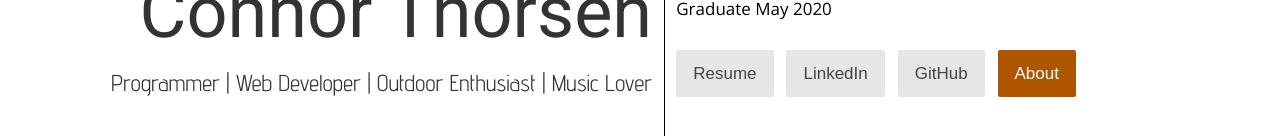
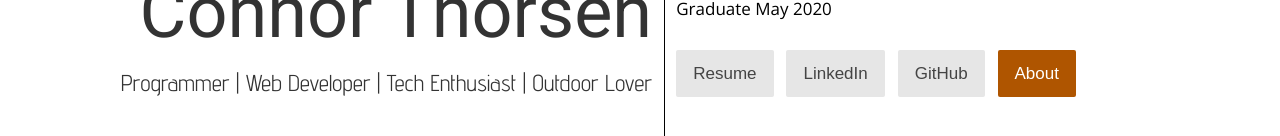
Before and after one commit to cthorsen31/cthorsen.com, a plain HTML site: page index.html in a window 1280 px wide. Shown: the part 366-502 px from the top of the page. Drawn offline with nearby package versions, Linux system fonts and the light colour scheme.

Commit message:
Updated tagline words

```diff
--- a/index.html
+++ b/index.html
@@ -11,7 +11,7 @@
         <div class="left-content leftsidecontent">
             <div class=header>Connor Thorsen</div>
             <br>
-            <div class=subheader id=tagline>Programmer | Web Developer | Outdoor Enthusiast | Music Lover<br></div>
+            <div class=subheader id=tagline>Programmer | Web Developer | Tech Enthusiast | Outdoor Lover<br></div>
         </div>
         <div class="center-content separator center"><img src=images/middle-bar.jpg id=separator1></div>
         <div class="right-content rightcontent p2" id=content>
```
